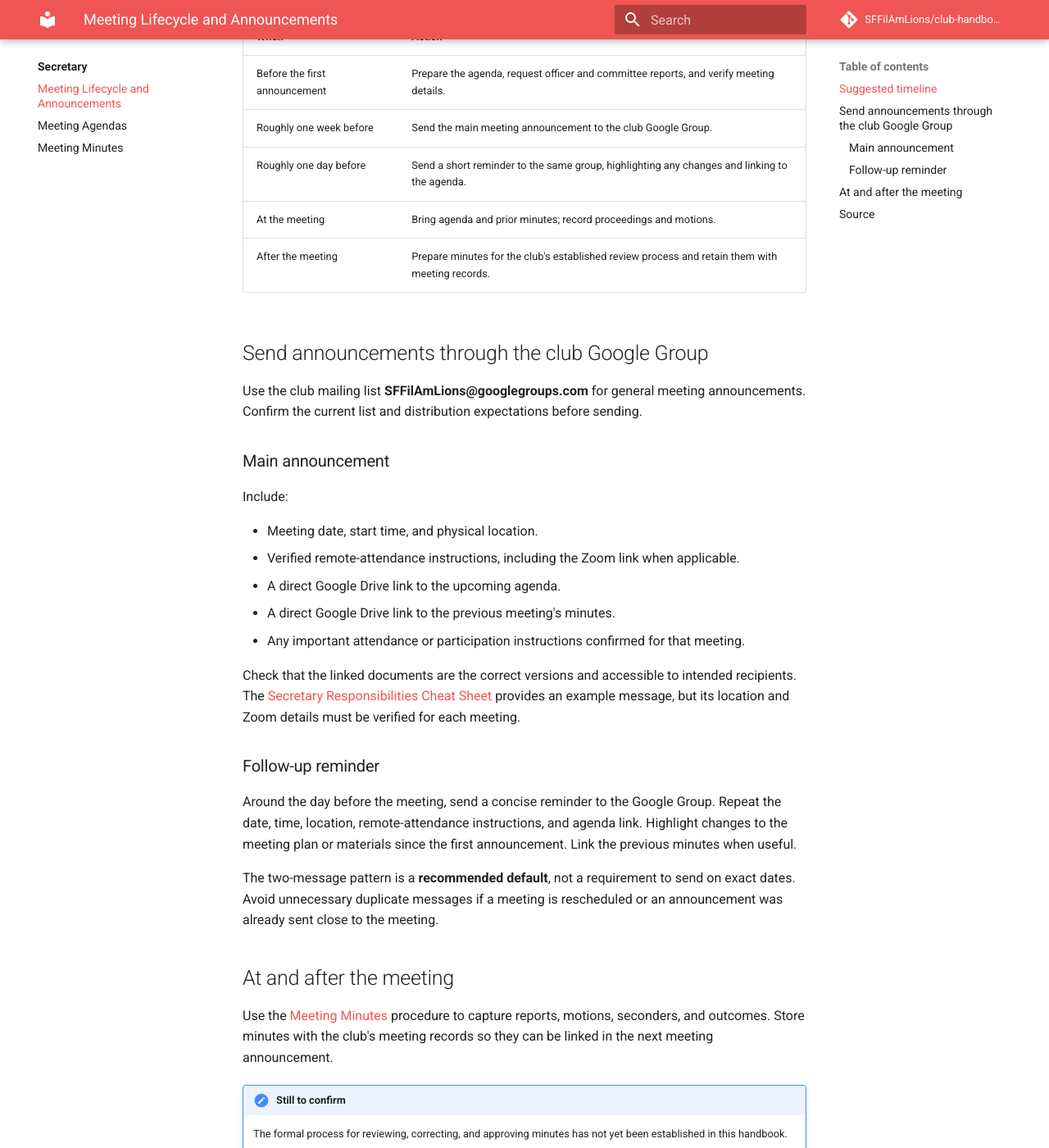
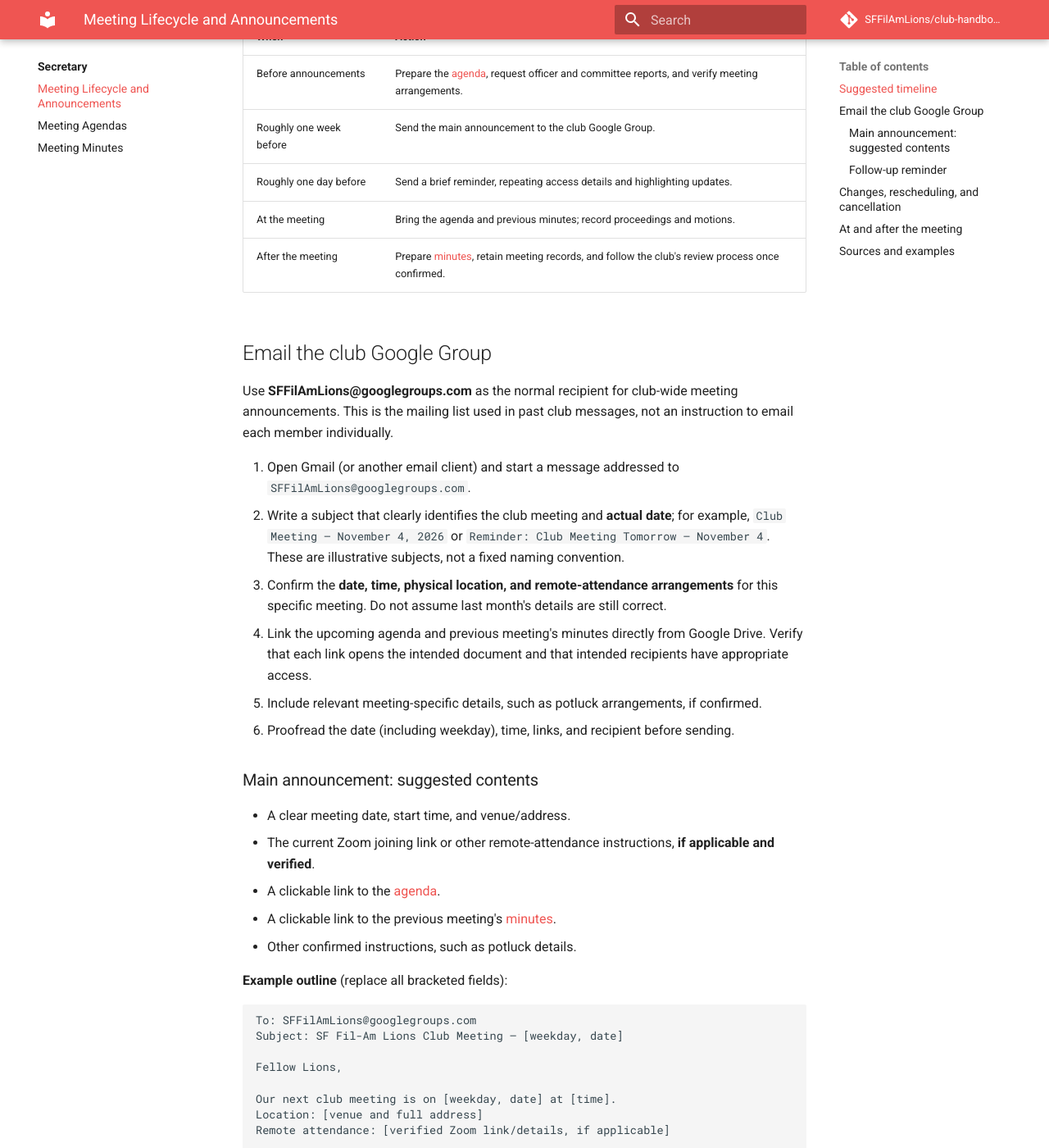
Before and after one commit to SFFilAmLions/club-handbook, an MkDocs documentation site: the page built from docs/secretary/meeting-lifecycle.md, in a window 1280 px wide and 1400 px high, scrolled down 415 px. Shown: the whole window at 82% size. Built offline with MkDocs 1.6.1 and Material for MkDocs 9.7.7, drawn with Linux system fonts in a browser that asks for light colours; comment, search, counter and statistics services are not loaded; some of the changed text lies outside the part shown.

Commit message:
docs(secretary): add Google Group announcement checklist and change notices

````diff
--- a/docs/secretary/meeting-lifecycle.md
+++ b/docs/secretary/meeting-lifecycle.md
@@ -1,49 +1,88 @@
 # Meeting Lifecycle and Announcements
 
-This procedure connects [agenda preparation](agendas.md), meeting announcements, the meeting itself, and [minutes](minutes.md).
+This procedure connects [agenda preparation](agendas.md), announcements to members, the meeting itself, and [minutes](minutes.md).
 
 ## Suggested timeline
 
-The timing below is **guidance, not a strict deadline**. Adjust for holidays, changes in meeting plans, or the availability of materials.
+The following is **guidance rather than a set of hard deadlines**. Adapt to meeting changes, holidays, and when materials become available.
 
 | When | Action |
 | --- | --- |
-| Before the first announcement | Prepare the agenda, request officer and committee reports, and verify meeting details. |
-| Roughly one week before | Send the main meeting announcement to the club Google Group. |
-| Roughly one day before | Send a short reminder to the same group, highlighting any changes and linking to the agenda. |
-| At the meeting | Bring agenda and prior minutes; record proceedings and motions. |
-| After the meeting | Prepare minutes for the club's established review process and retain them with meeting records. |
+| Before announcements | Prepare the [agenda](agendas.md), request officer and committee reports, and verify meeting arrangements. |
+| Roughly one week before | Send the main announcement to the club Google Group. |
+| Roughly one day before | Send a brief reminder, repeating access details and highlighting updates. |
+| At the meeting | Bring the agenda and previous minutes; record proceedings and motions. |
+| After the meeting | Prepare [minutes](minutes.md), retain meeting records, and follow the club's review process once confirmed. |
 
-## Send announcements through the club Google Group
+## Email the club Google Group
 
-Use the club mailing list **SFFilAmLions@googlegroups.com** for general meeting announcements. Confirm the current list and distribution expectations before sending.
+Use **SFFilAmLions@googlegroups.com** as the normal recipient for club-wide meeting announcements. This is the mailing list used in past club messages, not an instruction to email each member individually.
 
-### Main announcement
+1. Open Gmail (or another email client) and start a message addressed to `SFFilAmLions@googlegroups.com`.
+2. Write a subject that clearly identifies the club meeting and **actual date**; for example, `Club Meeting — November 4, 2026` or `Reminder: Club Meeting Tomorrow — November 4`. These are illustrative subjects, not a fixed naming convention.
+3. Confirm the **date, time, physical location, and remote-attendance arrangements** for this specific meeting. Do not assume last month's details are still correct.
+4. Link the upcoming agenda and previous meeting's minutes directly from Google Drive. Verify that each link opens the intended document and that intended recipients have appropriate access.
+5. Include relevant meeting-specific details, such as potluck arrangements, if confirmed.
+6. Proofread the date (including weekday), time, links, and recipient before sending.
 
-Include:
+### Main announcement: suggested contents
 
-- Meeting date, start time, and physical location.
-- Verified remote-attendance instructions, including the Zoom link when applicable.
-- A direct Google Drive link to the upcoming agenda.
-- A direct Google Drive link to the previous meeting's minutes.
-- Any important attendance or participation instructions confirmed for that meeting.
+- A clear meeting date, start time, and venue/address.
+- The current Zoom joining link or other remote-attendance instructions, **if applicable and verified**.
+- A clickable link to the [agenda](agendas.md).
+- A clickable link to the previous meeting's [minutes](minutes.md).
+- Other confirmed instructions, such as potluck details.
 
-Check that the linked documents are the correct versions and accessible to intended recipients. The [Secretary Responsibilities Cheat Sheet](https://docs.google.com/document/d/165qGju1ZPAULRnlNKMzcoTDUj_ZjKSPmxse2m5eU7A0/edit) provides an example message, but its location and Zoom details must be verified for each meeting.
+**Example outline** (replace all bracketed fields):
+
+```text
+To: SFFilAmLions@googlegroups.com
+Subject: SF Fil-Am Lions Club Meeting — [weekday, date]
+
+Fellow Lions,
+
+Our next club meeting is on [weekday, date] at [time].
+Location: [venue and full address]
+Remote attendance: [verified Zoom link/details, if applicable]
+
+Meeting materials:
+Agenda: [Google Drive link]
+Previous meeting minutes: [Google Drive link]
+
+[Other confirmed meeting details]
+
+See you there!
+[Sender / role]
+```
+
+The club's [Secretary Responsibilities Cheat Sheet](https://docs.google.com/document/d/165qGju1ZPAULRnlNKMzcoTDUj_ZjKSPmxse2m5eU7A0/edit) also includes an example announcement. Its specific venue and Zoom information should be rechecked rather than copied uncritically.
 
 ### Follow-up reminder
 
-Around the day before the meeting, send a concise reminder to the Google Group. Repeat the date, time, location, remote-attendance instructions, and agenda link. Highlight changes to the meeting plan or materials since the first announcement. Link the previous minutes when useful.
+A short follow-up **around the day before** is a useful default. Repeat the meeting date, time, location, remote-attendance information, and agenda link. Call out anything that changed since the initial announcement. Include the previous minutes link when helpful.
 
-The two-message pattern is a **recommended default**, not a requirement to send on exact dates. Avoid unnecessary duplicate messages if a meeting is rescheduled or an announcement was already sent close to the meeting.
+There is no need to force two messages on exact days. For example, if the first announcement goes out very close to the meeting, avoid sending a redundant reminder immediately afterward.
+
+## Changes, rescheduling, and cancellation
+
+The club has previously used the Google Group to announce postponed and cancelled meetings.
+
+- **Changed time, venue, or remote link:** Send a clearly labeled update with the corrected details and updated document links.
+- **Rescheduled meeting:** State both the original date and the new date/time so recipients can distinguish the change.
+- **Cancelled meeting:** Use a prominent subject such as `CANCELLED: Club Meeting — [date]`, and say whether a replacement date is known.
+- When practical, send a correction as soon as the change is confirmed rather than waiting for the next scheduled reminder.
+- Check that any agenda or related meeting materials do not contradict the new announcement.
 
 ## At and after the meeting
 
-Use the [Meeting Minutes](minutes.md) procedure to capture reports, motions, seconders, and outcomes. Store minutes with the club's meeting records so they can be linked in the next meeting announcement.
+Follow [Meeting Minutes](minutes.md) to record reports, motions, seconders, and outcomes. Retain the minutes with club meeting records so the document can be linked in a later announcement.
 
-!!! note "Still to confirm"
+!!! note "To confirm with the club"
 
-    The formal process for reviewing, correcting, and approving minutes has not yet been established in this handbook.
+    The formal review, correction, and approval process for minutes is not yet documented. Do not assume draft minutes are approved merely because they have been shared.
 
-## Source
+## Sources and examples
 
 - [Secretary Responsibilities Cheat Sheet](https://docs.google.com/document/d/165qGju1ZPAULRnlNKMzcoTDUj_ZjKSPmxse2m5eU7A0/edit)
+- [Club meeting announcement — October 2026](https://groups.google.com/d/msgid/SFFilAmLions/CAAvkWt8B6fjAqkOtoo-EwnduXmOK28AEZDukyPnqf%2BB5p_pDWw%40mail.gmail.com)
+- [Club meeting cancellation — July 2026](https://groups.google.com/d/msgid/SFFilAmLions/CAOx0cbf8fTyP%3DVfZrog6a6%3DDr7iOid8K2x5S1z8rB9jYcnTNMQ%40mail.gmail.com)
````
